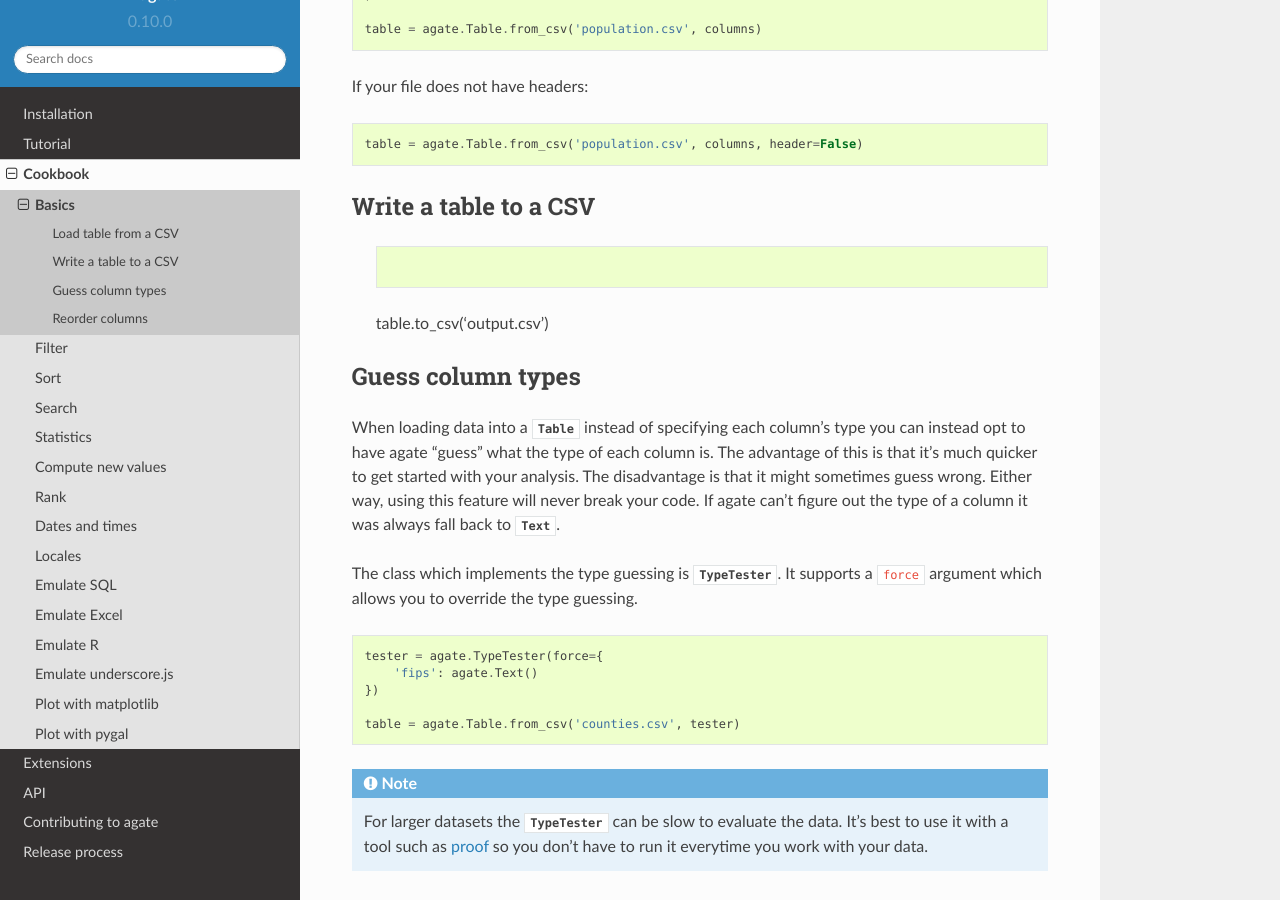
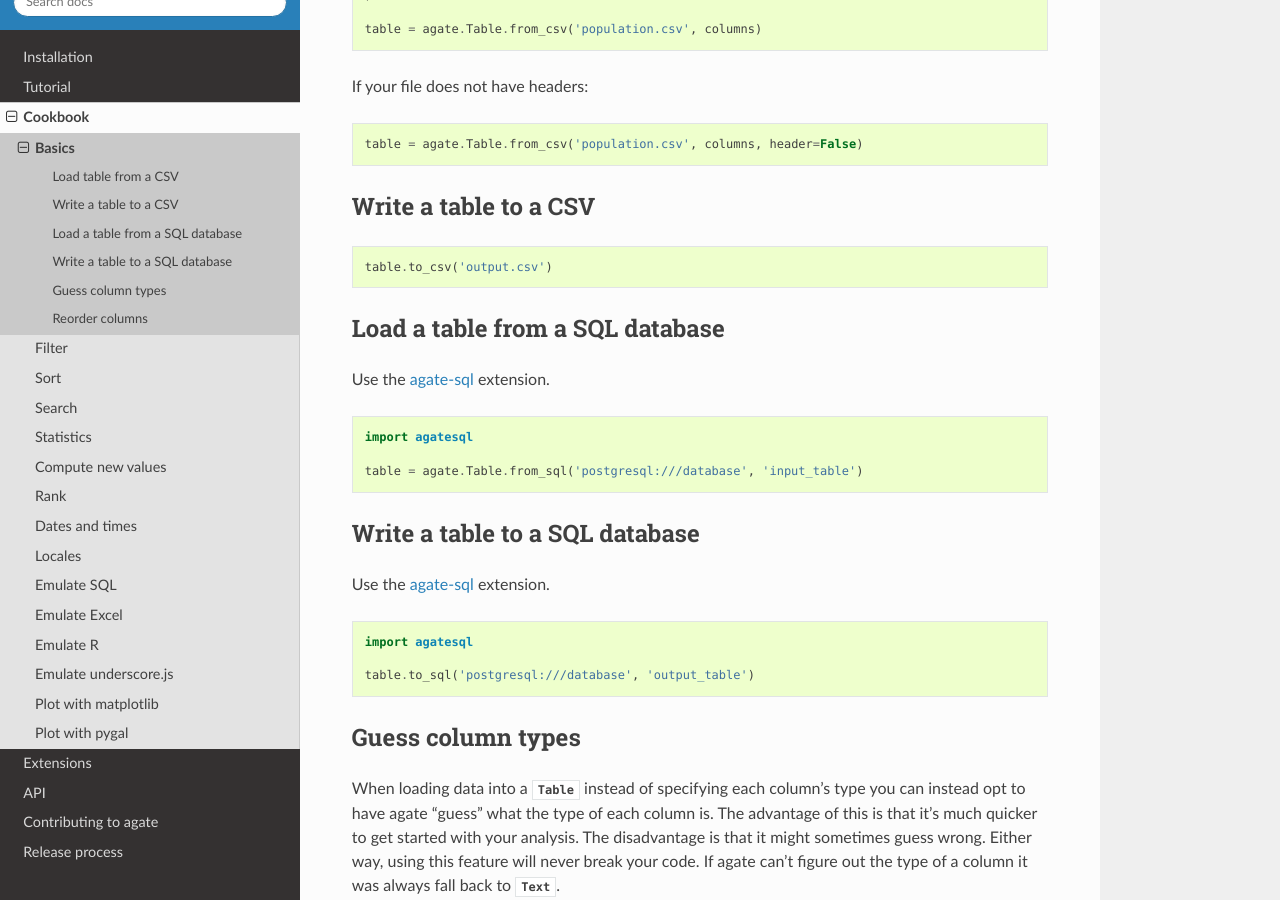
Before and after one commit to wireservice/agate, a Sphinx documentation site: the page built from docs/cookbook/basics.rst, in a window 1280 px wide and 900 px high, scrolled down 606 px. Built offline with Sphinx 7.4.7 and the Read the Docs theme 2.0.0, drawn with Linux system fonts in a browser that asks for light colours.

Commit message:
Document sql usage with agate-sql. Closes #241. Closes #238.

```diff
--- a/docs/cookbook/basics.rst
+++ b/docs/cookbook/basics.rst
@@ -35,9 +35,33 @@ If your file does not have headers:
 Write a table to a CSV
 ======================
 
-    .. code-block:: python
+.. code-block:: python
 
     table.to_csv('output.csv')
+
+.. _load_a_table_from_a_sql_database:
+
+Load a table from a SQL database
+================================
+
+Use the `agate-sql <http://agate-sql.readthedocs.org/>`_ extension.
+
+.. code-block:: python
+
+    import agatesql
+
+    table = agate.Table.from_sql('postgresql:///database', 'input_table')
+
+Write a table to a SQL database
+===============================
+
+Use the `agate-sql <http://agate-sql.readthedocs.org/>`_ extension.
+
+.. code-block:: python
+
+    import agatesql
+
+    table.to_sql('postgresql:///database', 'output_table')
 
 Guess column types
 ==================
--- a/docs/cookbook/sql.rst
+++ b/docs/cookbook/sql.rst
@@ -7,6 +7,8 @@ agate's command structure is very similar to SQL. The primary difference between
 .. note::
 
     All examples in this section use the `PostgreSQL <http://www.postgresql.org/>`_ dialect for comparison.
+
+If you want to read and write data from SQL, see :ref:`load_a_table_from_a_sql_database`.
 
 SELECT
 ======
```
